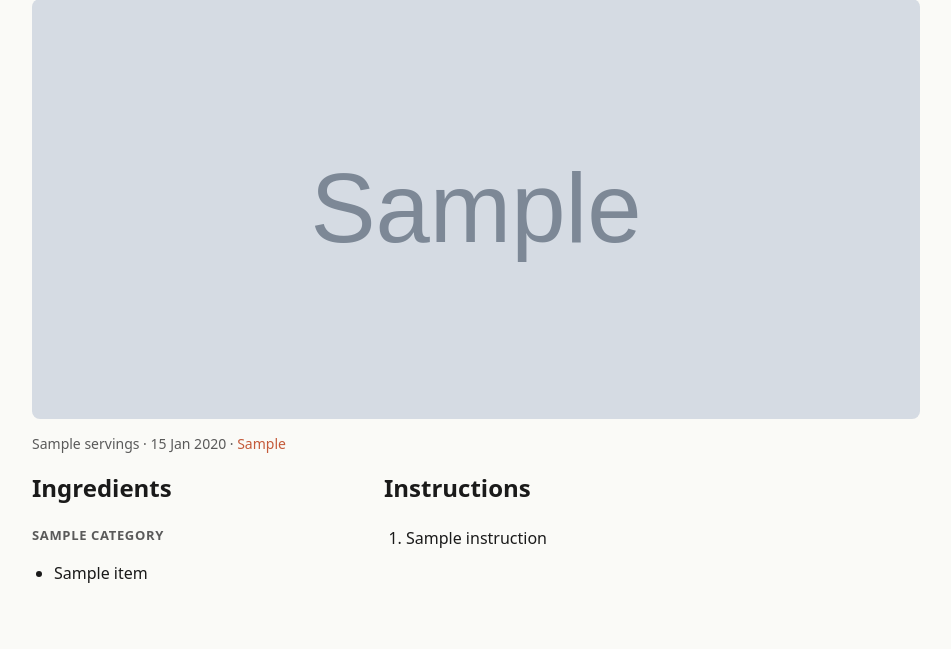
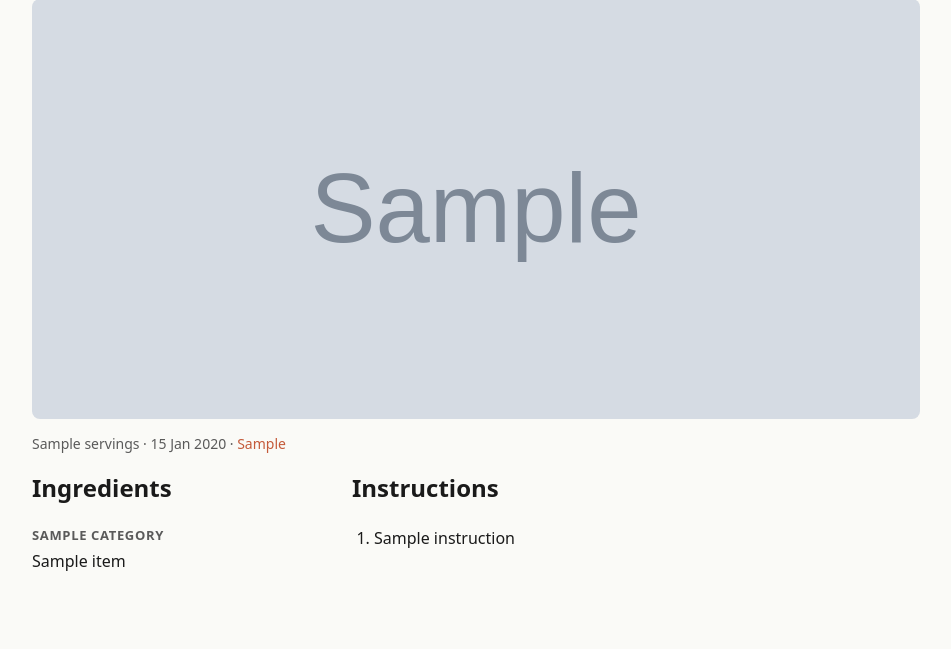
Before and after one commit to BBQonAThursday/cooking-joelgamble, a Node server app: template views/recipe.njk in a window 1280 px wide. Shown: the part 224-873 px from the top of the page, without its empty margins (164-1115 px from the left). After the commit the page ends 795 px from the top, so only its background shows below. Run offline with Node 20, Linux system fonts and the light colour scheme; the template is opened without the code that fills it: most values are stand-ins (such as "Sample title", 1, 10 or a date in 2020); grey boxes marked "Sample" are stand-in pictures.

Commit message:
ui(recipe): tighten ingredient list, breathe out instruction steps
- Ingredient column narrows to minmax(200px,280px); gap widens to 40px
  so the instructions get noticeably more horizontal room.
- Ingredients <ul> drops bullets and the 22px indent — items are flush.
- Instruction <li> gets 16px bottom margin and 1.6 line-height for
  more visual breathing room between steps.

Co-Authored-By: Claude Opus 4.7 (1M context) <noreply@anthropic.com>

```diff
--- a/public/styles.css
+++ b/public/styles.css
@@ -338,16 +338,23 @@ a:hover { text-decoration: underline; }
 /* Recipe body two-column */
 .recipe-body {
   display: grid;
-  grid-template-columns: minmax(220px, 320px) 1fr;
-  gap: 32px;
+  grid-template-columns: minmax(200px, 280px) 1fr;
+  gap: 40px;
   align-items: start;
   margin-top: 16px;
 }
 .recipe-body h2 { margin-top: 0; }
-.recipe-ingredients ul,
+.recipe-ingredients ul {
+  list-style: none;
+  padding-left: 0;
+  margin: 0 0 8px;
+}
+.recipe-ingredients li { margin-bottom: 6px; }
 .recipe-instructions ol { padding-left: 22px; }
-.recipe-ingredients li,
-.recipe-instructions li { margin-bottom: 6px; }
+.recipe-instructions li {
+  margin-bottom: 16px;
+  line-height: 1.6;
+}
 
 /* Ingredient categories on recipe detail */
 .ingredient-category {
```
